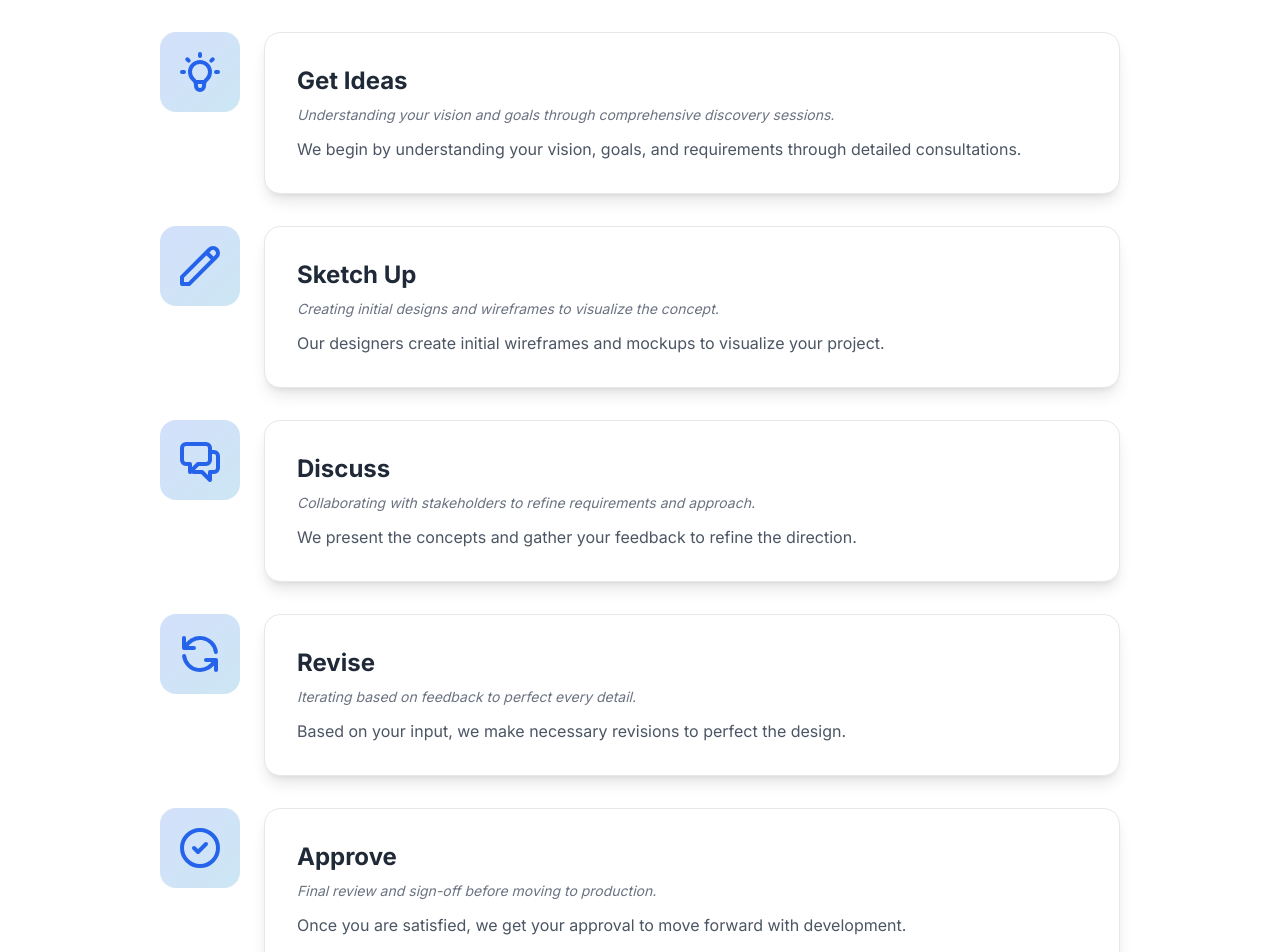
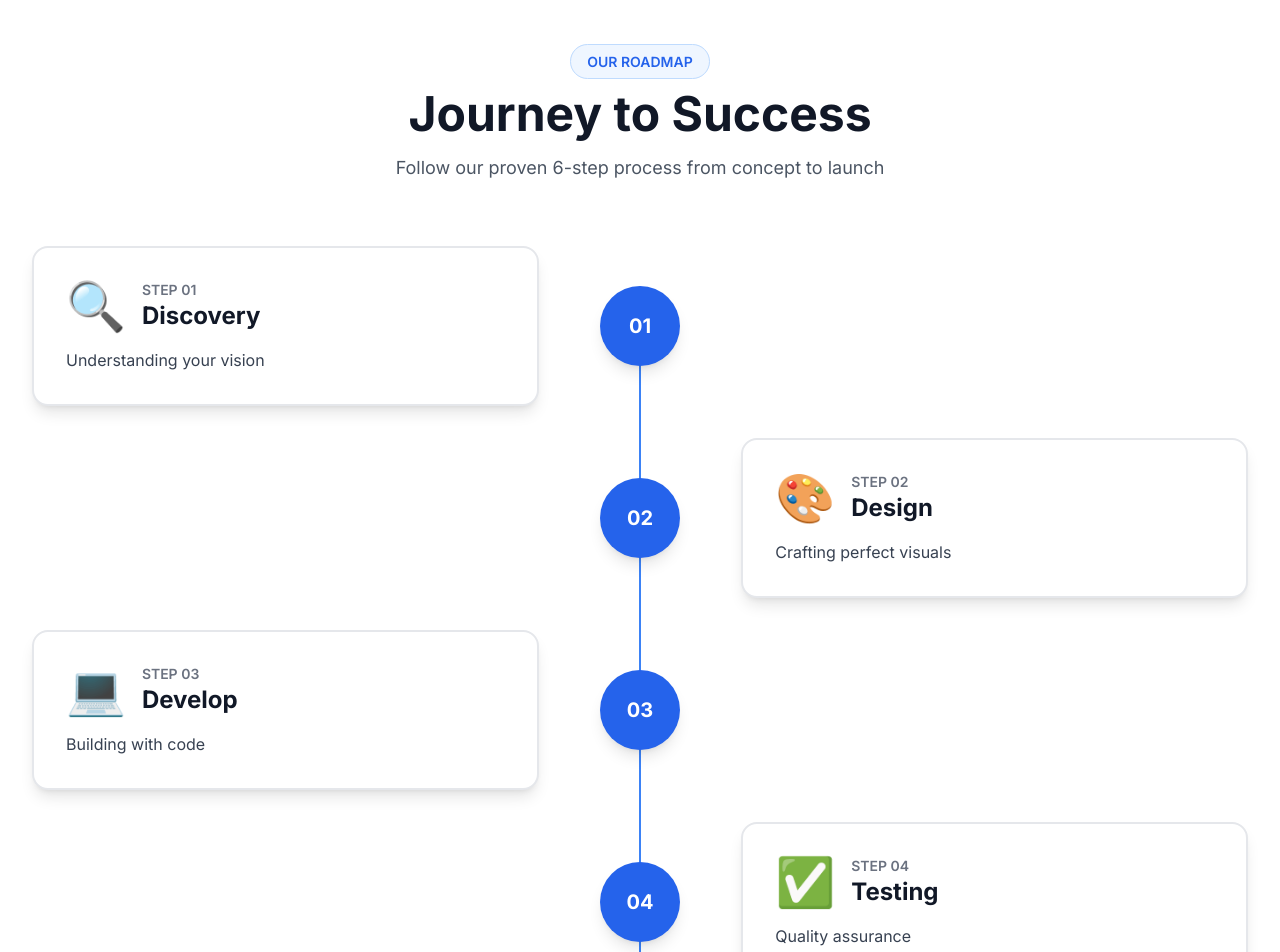
Before and after one commit to TejuMehar/pioneershub-it-consultant-akola, a React (Vite) app: page /work-process in a window 1280 px wide. Shown: the part 480-1432 px from the top of the page. Built offline with nearby package versions, Linux system fonts and the light colour scheme.

Commit message:
Footer background changed and work process changed and made it more better and responsive

```diff
--- a/package.json
+++ b/package.json
@@ -10,6 +10,7 @@
     "preview": "vite preview"
   },
   "dependencies": {
+    "lucide-react": "^0.546.0",
     "react": "^19.1.1",
     "react-dom": "^19.1.1",
     "react-router-dom": "^7.9.4"
--- a/src/components/Home/HeroSection.jsx
+++ b/src/components/Home/HeroSection.jsx
@@ -4,7 +4,7 @@ import logo from "../../assets/logo.png"
 
 const HeroSection = () => {
   return (
-    <section className="relative pt-20 sm:pt-24 md:pt-28 lg:pt-32 pb-16 sm:pb-20 md:pb-24 overflow-hidden bg-gradient-to-br from-blue-50 via-white to-sky-50 dark:from-slate-900 dark:via-slate-800 dark:to-slate-900">
+    <section className="relative pt-8 sm:pt-24 md:pt-28 lg:pt-32 pb-16 sm:pb-20 md:pb-24 overflow-hidden bg-gradient-to-br from-blue-50 via-white to-sky-50 dark:from-slate-900 dark:via-slate-800 dark:to-slate-900">
       <div className="absolute -top-1/2 -right-10 w-[300px] h-[300px] sm:w-[400px] sm:h-[400px] md:w-[600px] md:h-[600px] bg-primary/10 rounded-full blur-3xl animate-pulse-slow"></div>
 
       <div className="max-w-7xl mx-auto px-4 sm:px-5 md:px-6 lg:px-8">
--- a/src/components/WorkProcess/ProcessTimeline.jsx
+++ b/src/components/WorkProcess/ProcessTimeline.jsx
@@ -4,99 +4,215 @@ const ProcessTimeline = () => {
   const processes = [
     {
       step: '01',
-      title: 'Get Ideas',
-      description: 'Understanding your vision and goals through comprehensive discovery sessions.',
-      details: 'We begin by understanding your vision, goals, and requirements through detailed consultations.',
-      icon: (
-        <svg className="w-12 h-12" fill="none" viewBox="0 0 24 24" stroke="currentColor">
-          <path strokeLinecap="round" strokeLinejoin="round" strokeWidth={2} d="M9.663 17h4.673M12 3v1m6.364 1.636l-.707.707M21 12h-1M4 12H3m3.343-5.657l-.707-.707m2.828 9.9a5 5 0 117.072 0l-.548.547A3.374 3.374 0 0014 18.469V19a2 2 0 11-4 0v-.531c0-.895-.356-1.754-.988-2.386l-.548-.547z" />
-        </svg>
-      )
+      title: 'Discovery',
+      description: 'Understanding your vision',
+      details: 'We conduct in-depth consultations to understand your goals, target audience, and project requirements. Together, we define clear milestones and success metrics for your digital journey.',
+      icon: '🔍',
+      color: 'blue-500',
+      borderColor: 'border-blue-500'
     },
     {
       step: '02',
-      title: 'Sketch Up',
-      description: 'Creating initial designs and wireframes to visualize the concept.',
-      details: 'Our designers create initial wireframes and mockups to visualize your project.',
-      icon: (
-        <svg className="w-12 h-12" fill="none" viewBox="0 0 24 24" stroke="currentColor">
-          <path strokeLinecap="round" strokeLinejoin="round" strokeWidth={2} d="M15.232 5.232l3.536 3.536m-2.036-5.036a2.5 2.5 0 113.536 3.536L6.5 21.036H3v-3.572L16.732 3.732z" />
-        </svg>
-      )
+      title: 'Design',
+      description: 'Crafting perfect visuals',
+      details: 'Our design team crafts pixel-perfect mockups and interactive prototypes that bring your vision to life with exceptional user experience and stunning aesthetics.',
+      icon: '🎨',
+      color: 'blue-600',
+      borderColor: 'border-blue-600'
     },
     {
       step: '03',
-      title: 'Discuss',
-      description: 'Collaborating with stakeholders to refine requirements and approach.',
-      details: 'We present the concepts and gather your feedback to refine the direction.',
-      icon: (
-        <svg className="w-12 h-12" fill="none" viewBox="0 0 24 24" stroke="currentColor">
-          <path strokeLinecap="round" strokeLinejoin="round" strokeWidth={2} d="M17 8h2a2 2 0 012 2v6a2 2 0 01-2 2h-2v4l-4-4H9a1.994 1.994 0 01-1.414-.586m0 0L11 14h4a2 2 0 002-2V6a2 2 0 00-2-2H5a2 2 0 00-2 2v6a2 2 0 002 2h2v4l.586-.586z" />
-        </svg>
-      )
+      title: 'Develop',
+      description: 'Building with code',
+      details: 'Expert developers write clean, scalable code using industry best practices. We seamlessly integrate features, APIs, and third-party services to build robust solutions.',
+      icon: '💻',
+      color: 'blue-700',
+      borderColor: 'border-blue-700'
     },
     {
       step: '04',
-      title: 'Revise',
-      description: 'Iterating based on feedback to perfect every detail.',
-      details: 'Based on your input, we make necessary revisions to perfect the design.',
-      icon: (
-        <svg className="w-12 h-12" fill="none" viewBox="0 0 24 24" stroke="currentColor">
-          <path strokeLinecap="round" strokeLinejoin="round" strokeWidth={2} d="M4 4v5h.582m15.356 2A8.001 8.001 0 004.582 9m0 0H9m11 11v-5h-.581m0 0a8.003 8.003 0 01-15.357-2m15.357 2H15" />
-        </svg>
-      )
+      title: 'Testing',
+      description: 'Quality assurance',
+      details: 'Comprehensive testing validates functionality, performance, and security. Every feature is rigorously checked across browsers and devices to ensure flawless operation.',
+      icon: '✅',
+      color: 'blue-600',
+      borderColor: 'border-blue-600'
     },
     {
       step: '05',
-      title: 'Approve',
-      description: 'Final review and sign-off before moving to production.',
-      details: 'Once you are satisfied, we get your approval to move forward with development.',
-      icon: (
-        <svg className="w-12 h-12" fill="none" viewBox="0 0 24 24" stroke="currentColor">
-          <path strokeLinecap="round" strokeLinejoin="round" strokeWidth={2} d="M9 12l2 2 4-4m6 2a9 9 0 11-18 0 9 9 0 0118 0z" />
-        </svg>
-      )
+      title: 'Launch',
+      description: 'Going live',
+      details: 'We handle domain setup, hosting configuration, SSL certificates, and performance optimization to ensure a successful launch with zero-downtime deployment.',
+      icon: '🚀',
+      color: 'blue-500',
+      borderColor: 'border-blue-500'
     },
     {
       step: '06',
-      title: 'Launch',
-      description: 'Deploying your solution and ensuring a smooth go-live.',
-      details: 'We deploy your website and ensure everything runs smoothly for a successful launch.',
-      icon: (
-        <svg className="w-12 h-12" fill="none" viewBox="0 0 24 24" stroke="currentColor">
-          <path strokeLinecap="round" strokeLinejoin="round" strokeWidth={2} d="M13 10V3L4 14h7v7l9-11h-7z" />
-        </svg>
-      )
+      title: 'Support',
+      description: 'Ongoing care',
+      details: 'Post-launch support includes monitoring, updates, and optimization. We ensure your solution stays secure, fast, and competitive with continuous improvements.',
+      icon: '🛠️',
+      color: 'blue-700',
+      borderColor: 'border-blue-700'
     }
   ];
 
   return (
-    <section className="py-12 sm:py-16 md:py-20">
-      <div className="max-w-5xl mx-auto px-4 sm:px-5 md:px-6 lg:px-8">
-        <div className="space-y-6 sm:space-y-7 md:space-y-8">
+    <section className="py-12 sm:py-16 md:py-20 lg:py-24 bg-white dark:bg-slate-900 relative overflow-hidden">
+
+      <div className="max-w-7xl mx-auto px-4 sm:px-6 lg:px-8 relative z-10">
+        {/* Section Header */}
+        <div className="text-center mb-8 sm:mb-12 lg:mb-16">
+          <div className="inline-block mb-3 sm:mb-4">
+            <span className="px-3 py-1.5 sm:px-4 sm:py-2 rounded-full bg-blue-50 dark:bg-slate-800 text-blue-600 dark:text-blue-400 text-xs sm:text-sm font-semibold border border-blue-200 dark:border-slate-700">
+              OUR ROADMAP
+            </span>
+          </div>
+          <h2 className="text-2xl sm:text-3xl md:text-4xl lg:text-5xl font-bold mb-3 sm:mb-4 text-gray-900 dark:text-white px-4">
+            Journey to Success
+          </h2>
+          <p className="text-gray-600 dark:text-gray-300 text-sm sm:text-base lg:text-lg max-w-2xl mx-auto px-4">
+            Follow our proven 6-step process from concept to launch
+          </p>
+        </div>
+
+        {/* Desktop Roadmap - Zigzag Layout */}
+        <div className="hidden lg:block relative">
+
+          <div className="relative">
+            {processes.map((process, index) => {
+              const isEven = index % 2 === 0;
+              return (
+                <div
+                  key={index}
+                  className={`flex items-center justify-center mb-8 ${index === processes.length - 1 ? 'mb-0' : ''}`}
+                >
+                  <div className="w-full flex items-center justify-between">
+                    {/* Left side (even indices) */}
+                    {isEven && (
+                      <>
+                        <div className="w-5/12">
+                          <div className={`group/card bg-white dark:bg-slate-800 p-6 lg:p-8 rounded-xl lg:rounded-2xl border-2 border-gray-200 dark:border-slate-700 hover:${process.borderColor} shadow-lg hover:shadow-xl transition-all duration-500 hover:scale-105 relative overflow-hidden`}>
+
+                            <div className="flex items-center gap-3 lg:gap-4 mb-3 lg:mb-4">
+                              <div className="text-4xl lg:text-5xl transition-transform duration-500 group-hover/card:scale-110">{process.icon}</div>
+                              <div>
+                                <div className="text-xs lg:text-sm font-semibold text-gray-500 dark:text-gray-400">STEP {process.step}</div>
+                                <h3 className="text-xl lg:text-2xl font-bold text-gray-900 dark:text-white">{process.title}</h3>
+                              </div>
+                            </div>
+                            <p className="text-sm lg:text-base text-gray-700 dark:text-gray-300 mb-0 group-hover/card:mb-4 transition-all duration-500">{process.description}</p>
+
+                            {/* Detailed info - shows on hover */}
+                            <div className="max-h-0 opacity-0 overflow-hidden group-hover/card:max-h-40 group-hover/card:opacity-100 transition-all duration-500">
+                              <div className="pt-3 lg:pt-4 border-t border-gray-300 dark:border-slate-600">
+                                <p className="text-xs lg:text-sm text-gray-700 dark:text-gray-400 leading-relaxed">{process.details}</p>
+                              </div>
+                            </div>
+                          </div>
+                        </div>
+
+                        {/* Center Circle */}
+                        <div className="relative flex-shrink-0">
+                          <div className="w-20 h-20 rounded-full bg-blue-600 flex items-center justify-center text-white font-bold text-xl shadow-lg relative z-10">
+                            {process.step}
+                          </div>
+                          {index < processes.length - 1 && (
+                            <div className="absolute top-[60px] left-1/2 w-0.5 h-40 -translate-x-1/2 bg-blue-500 dark:bg-blue-600"></div>
+                          )}
+                        </div>
+
+                        {/* Right side empty */}
+                        <div className="w-5/12"></div>
+                      </>
+                    )}
+
+                    {/* Right side (odd indices) */}
+                    {!isEven && (
+                      <>
+                        {/* Left side empty */}
+                        <div className="w-5/12"></div>
+
+                        {/* Center Circle */}
+                        <div className="relative flex-shrink-0">
+                          <div className="w-20 h-20 rounded-full bg-blue-600 flex items-center justify-center text-white font-bold text-xl shadow-lg relative z-10">
+                            {process.step}
+                          </div>
+                          {index < processes.length - 1 && (
+                            <div className="absolute top-[60px] left-1/2 w-0.5 h-40 -translate-x-1/2 bg-blue-500 dark:bg-blue-600"></div>
+                          )}
+                        </div>
+
+                        {/* Right side */}
+                        <div className="w-5/12">
+                          <div className={`group/card bg-white dark:bg-slate-800 p-6 lg:p-8 rounded-xl lg:rounded-2xl border-2 border-gray-200 dark:border-slate-700 hover:${process.borderColor} shadow-lg hover:shadow-xl transition-all duration-500 hover:scale-105 relative overflow-hidden`}>
+
+                            <div className="flex items-center gap-3 lg:gap-4 mb-3 lg:mb-4">
+                              <div className="text-4xl lg:text-5xl transition-transform duration-500 group-hover/card:scale-110">{process.icon}</div>
+                              <div>
+                                <div className="text-xs lg:text-sm font-semibold text-gray-500 dark:text-gray-400">STEP {process.step}</div>
+                                <h3 className="text-xl lg:text-2xl font-bold text-gray-900 dark:text-white">{process.title}</h3>
+                              </div>
+                            </div>
+                            <p className="text-sm lg:text-base text-gray-700 dark:text-gray-300 mb-0 group-hover/card:mb-4 transition-all duration-500">{process.description}</p>
+
+                            {/* Detailed info - shows on hover */}
+                            <div className="max-h-0 opacity-0 overflow-hidden group-hover/card:max-h-40 group-hover/card:opacity-100 transition-all duration-500">
+                              <div className="pt-3 lg:pt-4 border-t border-gray-300 dark:border-slate-600">
+                                <p className="text-xs lg:text-sm text-gray-700 dark:text-gray-400 leading-relaxed">{process.details}</p>
+                              </div>
+                            </div>
+                          </div>
+                        </div>
+                      </>
+                    )}
+                  </div>
+                </div>
+              );
+            })}
+          </div>
+        </div>
+
+        {/* Mobile/Tablet Roadmap - Vertical Timeline */}
+        <div className="lg:hidden relative">
+          {/* Vertical Line */}
+          <div className="absolute left-6 sm:left-8 top-0 bottom-0 w-0.5 bg-blue-500 dark:bg-blue-600"></div>
+
+          <div className="space-y-6 sm:space-y-8">
             {processes.map((process, index) => (
-            <div key={index} className="flex flex-col sm:flex-row gap-4 sm:gap-5 md:gap-6 items-start">
-              {/* Icon Box */}
-              <div className="flex-shrink-0 mx-auto sm:mx-0">
-                <div className="w-16 h-16 sm:w-18 sm:h-18 md:w-20 md:h-20 rounded-xl sm:rounded-2xl bg-gradient-to-br from-primary/20 to-secondary/20 flex items-center justify-center text-primary dark:text-primary-light">
-                  {process.icon}
+              <div key={index} className="relative flex items-start gap-4 sm:gap-6">
+                {/* Circle on line */}
+                <div className="relative flex-shrink-0">
+                  <div className="w-12 h-12 sm:w-16 sm:h-16 rounded-full bg-blue-600 flex items-center justify-center text-white font-bold text-base sm:text-lg shadow-lg">
+                    {process.step}
                   </div>
                 </div>
 
                 {/* Content Card */}
-              <div className="flex-1 bg-white dark:bg-slate-900 p-5 sm:p-6 md:p-7 lg:p-8 rounded-2xl shadow-lg border border-gray-200 dark:border-slate-700 transition-all duration-300 hover:shadow-xl hover:-translate-y-1">
-                <h3 className="text-xl sm:text-2xl font-bold text-gray-800 dark:text-gray-100 mb-2">
-                  {process.title}
-                </h3>
-                <p className="text-gray-500 dark:text-gray-500 mb-2 sm:mb-3 text-xs sm:text-sm italic">
-                  {process.description}
-                </p>
-                <p className="text-sm sm:text-base text-gray-600 dark:text-gray-400 leading-relaxed">
-                  {process.details}
-                </p>
+                <div className="flex-1 pb-6 sm:pb-8">
+                  <div className={`group/card bg-white dark:bg-slate-800 p-4 sm:p-6 rounded-lg sm:rounded-xl border-2 border-gray-200 dark:border-slate-700 hover:${process.borderColor} shadow-lg hover:shadow-xl transition-all duration-500 active:scale-95 sm:hover:scale-105 relative overflow-hidden`}>
+
+                    <div className="flex items-center gap-2 sm:gap-3 mb-2 sm:mb-3">
+                      <div className="text-3xl sm:text-4xl transition-transform duration-500 group-hover/card:scale-110">{process.icon}</div>
+                      <div>
+                        <div className="text-[10px] sm:text-xs font-semibold text-gray-500 dark:text-gray-400">STEP {process.step}</div>
+                        <h3 className="text-lg sm:text-xl font-bold text-gray-900 dark:text-white">{process.title}</h3>
+                      </div>
+                    </div>
+                    <p className="text-xs sm:text-sm text-gray-700 dark:text-gray-300 mb-2 sm:mb-0 leading-relaxed">{process.description}</p>
+
+                    {/* Detailed info - always visible on mobile, hover on tablet */}
+                    <div className="sm:max-h-0 sm:opacity-0 sm:overflow-hidden sm:group-hover/card:max-h-32 sm:group-hover/card:opacity-100 transition-all duration-500 mt-3 sm:mt-0">
+                      <div className="pt-3 border-t border-gray-300 dark:border-slate-600 sm:border-t-0 sm:pt-3 sm:border-t sm:border-gray-300 sm:dark:border-slate-600">
+                        <p className="text-[11px] sm:text-xs text-gray-700 dark:text-gray-400 leading-relaxed">{process.details}</p>
+                      </div>
+                    </div>
+                  </div>
                 </div>
               </div>
             ))}
+          </div>
         </div>
       </div>
     </section>
--- a/src/pages/WorkProcess.jsx
+++ b/src/pages/WorkProcess.jsx
@@ -3,7 +3,6 @@ import { PageHeader } from '../components/shared';
 import {
   ProcessTimeline,
   MethodologySection,
-  ToolsTechnologies,
   ProjectTimeline,
   ProcessCTA
 } from '../components/WorkProcess';
@@ -17,7 +16,6 @@ const WorkProcess = () => {
       />
       <ProcessTimeline />
       <MethodologySection />
-      <ToolsTechnologies />
       <ProjectTimeline />
       <ProcessCTA />
     </div>
```
Also changed, not shown: src/components/Footer.jsx (+30 -26 lines), src/components/Home/CTASection.jsx (+2 -6 lines), src/components/WorkProcess/ProcessCTA.jsx (+17 -12 lines), 1 other file (tests, documents, lock files or other folders). Lines whose indentation alone changed are shown as unchanged.
